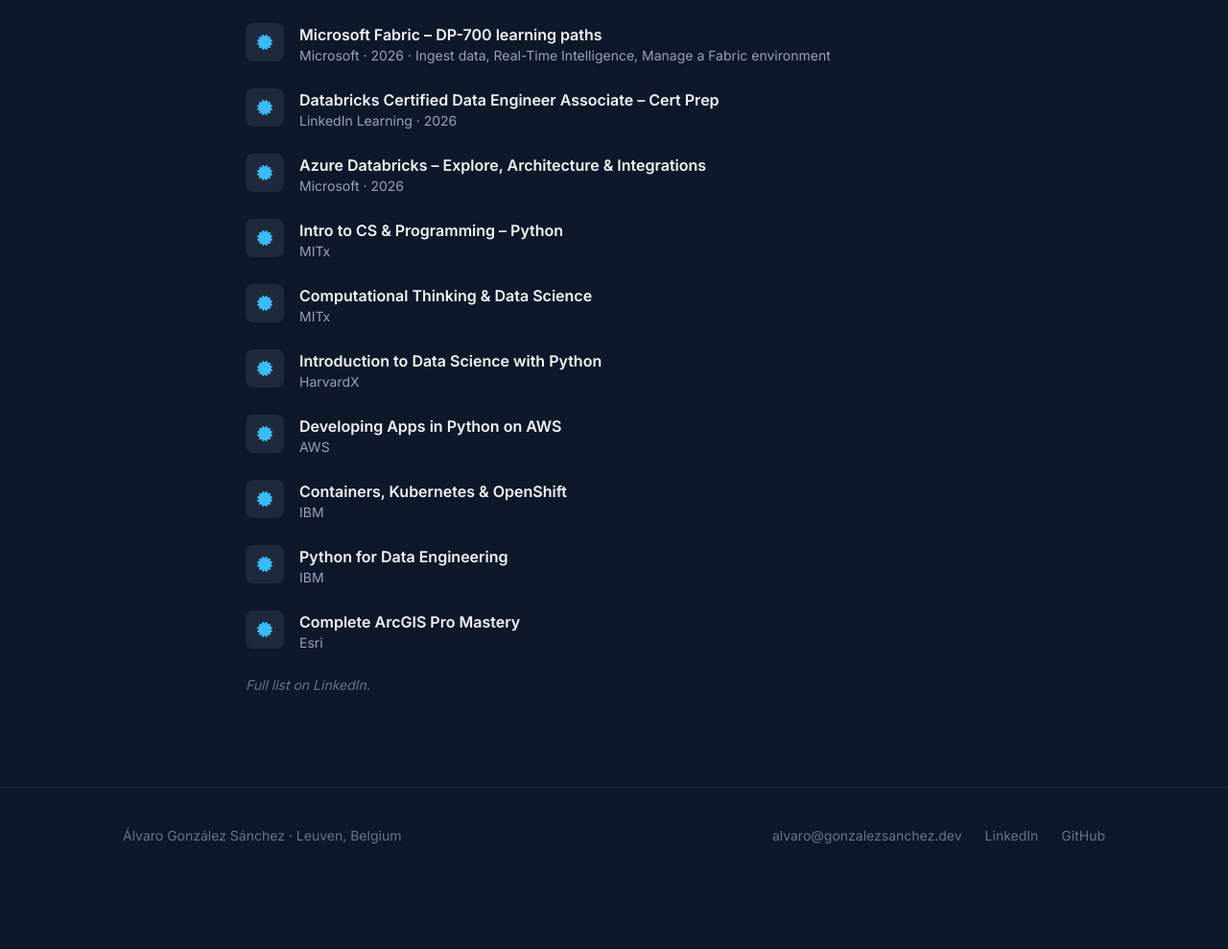
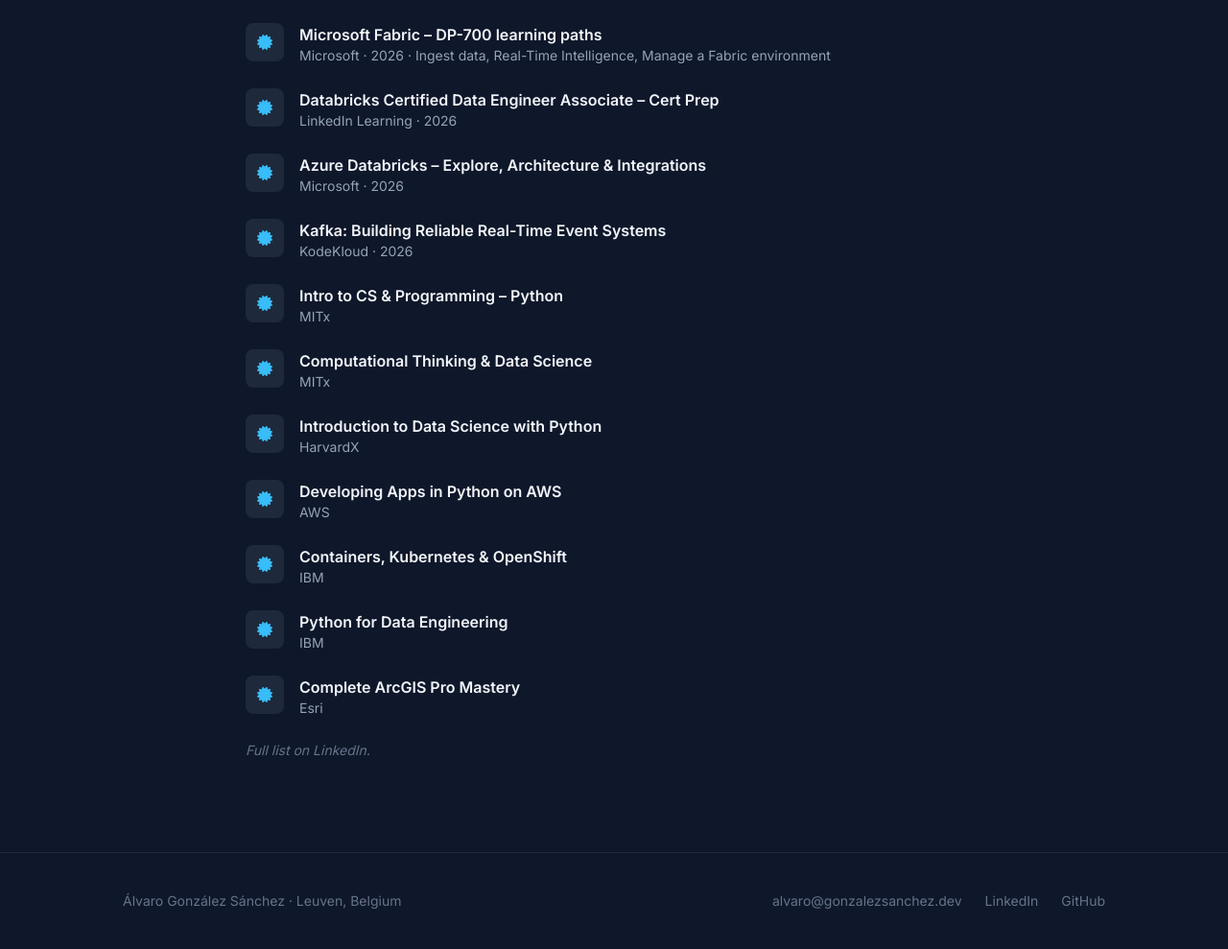
Before and after one commit to GonzalezSanchez/portfolio-website, a FastAPI app: template templates/index.html in a window 1280 px wide. Shown: the part 4788-5777 px from the top of the page at 96% size. Before the commit the page ends 5667 px from the top, so only its background shows below. Run offline with FastAPI, Linux system fonts and the light colour scheme; the template is opened without the code that fills it, so the values that code supplies are empty; some libraries are stand-ins or nearby versions.

Commit message:
Add Kafka (KodeKloud) certification

```diff
--- a/templates/index.html
+++ b/templates/index.html
@@ -476,6 +476,16 @@
                         <i class="fas fa-certificate text-sky-400"></i>
                     </div>
                     <div>
+                        <h3 class="font-semibold">Kafka: Building Reliable Real-Time Event Systems</h3>
+                        <p class="text-slate-400 text-sm">KodeKloud · 2026</p>
+                    </div>
+                </div>
+
+                <div class="flex gap-4">
+                    <div class="w-10 h-10 bg-slate-800 rounded-lg flex items-center justify-center shrink-0">
+                        <i class="fas fa-certificate text-sky-400"></i>
+                    </div>
+                    <div>
                         <h3 class="font-semibold">Intro to CS & Programming – Python</h3>
                         <p class="text-slate-400 text-sm">MITx</p>
                     </div>
```
